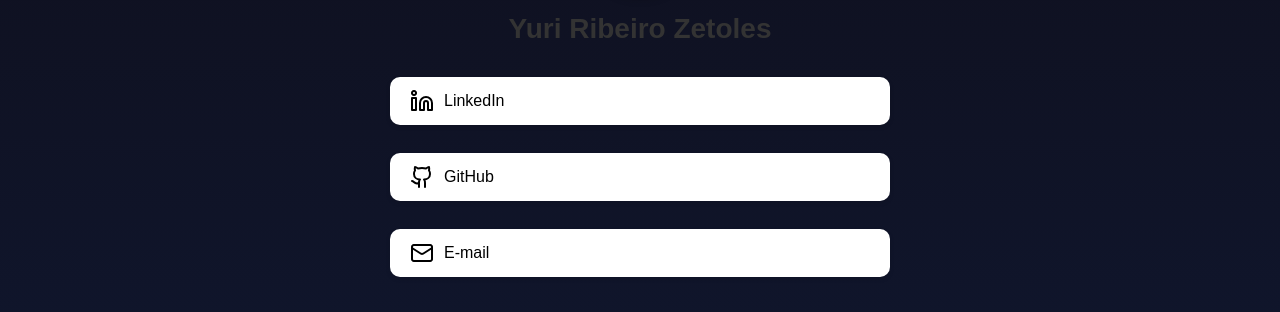
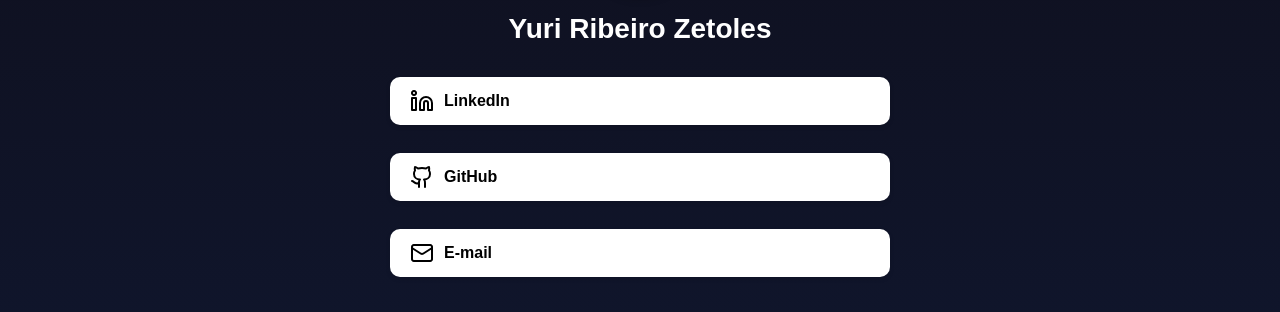
Before and after one commit to YurizinDEV/links, a website built with Vite: page index.html in a window 1280 px wide. Shown: the part 227-539 px from the top of the page. Built offline with nearby package versions, Linux system fonts and the light colour scheme; data requests are answered from the project's data file; grey boxes are pictures that could not be loaded.

Commit message:
feat: melhorar estrutura do HTML e adicionar novas propriedades de estilo no CSS e TypeScript

```diff
--- a/index.html
+++ b/index.html
@@ -9,14 +9,12 @@
   <title>Link</title>
 </head>
 
-<body>  <div class="container" id="user-container">
-    <!-- Conteúdo do perfil do usuário -->
+<body>
+  <div class="container" id="user-container">
     <img src="" alt="Foto de perfil" class="profile-image" id="imagem" />
     <h1 class="profile-name" id="nome">Carregando...</h1>
 
-    <!-- Container para os links -->
     <div class="links-container" id="links">
-      <!-- Os links serão inseridos aqui dinamicamente -->
     </div>
 
     <div class="qrcode-container">
--- a/src/main.ts
+++ b/src/main.ts
@@ -16,6 +16,7 @@
     fundo: string;
     corLink: string;
     corLinkHover: string;
+    corIcone: string;
     corTextoLink: string;
     borderRadius: string;
     links: Link[];
@@ -25,7 +26,6 @@
 const id = params.get('id') || '1';
 
 async function buscarDados(id: string) {
-
     const response = await fetch(`http://localhost:3000/usuarios/${id}`);
     if (!response.ok) {
         throw new Error(`Erro ao buscar dados: ${response.statusText}`);
@@ -49,6 +49,7 @@
             imgIcon.src = link.icone;
             imgIcon.alt = `Ícone ${link.texto}`;
             imgIcon.className = 'link-icon';
+
             linkElement.appendChild(imgIcon);
         }
 
@@ -68,39 +69,102 @@
         styleElement.id = 'dynamic-style';
         document.head.appendChild(styleElement);
     }
+    const filtroNormal = 'brightness(0) saturate(100%)';
+    const filtroHover = isLightColor(usuario.corLinkHover)
+        ? 'brightness(0) saturate(100%)'
+        : 'brightness(0) saturate(100%) invert(1)';
+    const isBgLight = isBackgroundLight(usuario.fundo);
 
     const css = `
     body {
-        background: url('${usuario.fundo}') no-repeat center center fixed;
+        background: ${usuario.fundo};
         background-size: cover;
-        background: ${usuario.fundo};
+    }
+
+    .profile-name {
+        color: ${isBgLight ? '#000000' : '#ffffff'};
+        transition: color 0.3s ease;
     }
 
     .link {
         background-color: ${usuario.corLink};
         color: ${usuario.corTextoLink};
         border-radius: ${usuario.borderRadius};
-            transition: background-color 0.3s ease;
+        transition: all 0.3s ease;
         margin: 8px 0;
         padding: 12px 20px;
         display: flex;
         align-items: center;
         text-decoration: none;
         width: 100%;
+        font-weight: 600
     }
 
     .link:hover {
         background-color: ${usuario.corLinkHover};
+        color: ${isLightColor(usuario.corLinkHover) ? '#000000' : '#ffffff'};
     }
 
     .link-icon {
         width: 24px;
         height: 24px;
         margin-right: 10px;
+        transition: all 0.3s ease;
+        filter: ${filtroNormal};
+    }
+
+    .link:hover .link-icon {
+        filter: ${filtroHover};
     }
     `;
 
     styleElement.textContent = css;
+}
+
+function isLightColor(hexColor: string): boolean {
+    const hex = hexColor.replace(/^#/, '');
+
+    if (!/^([a-f\d]{3}){1,2}$/i.test(hex)) {
+        return true;
+    }
+
+    const r = parseInt(hex.substring(0, 2), 16);
+    const g = parseInt(hex.substring(2, 4), 16);
+    const b = parseInt(hex.substring(4, 6), 16);
+
+    const luminancia = (0.299 * r + 0.587 * g + 0.114 * b) / 255;
+
+    return luminancia > 0.5;
+}
+
+function isBackgroundLight(background: string): boolean {
+
+    if (background.startsWith('#')) {
+        return isLightColor(background);
+    }
+
+    if (background.includes('gradient')) {
+
+        const hexColors = background.match(/#[a-fA-F0-9]{3,6}/g);
+        if (hexColors && hexColors.length > 0) {
+            const middleIndex = Math.floor(hexColors.length / 2);
+            return isLightColor(hexColors[middleIndex]);
+        }
+
+        const rgbColors = background.match(/rgba?\((\d+,\s*\d+,\s*\d+)(?:,\s*[\d.]+)?\)/g);
+        if (rgbColors && rgbColors.length > 0) {
+            const rgbMatch = rgbColors[0].match(/\d+/g);
+            if (rgbMatch && rgbMatch.length >= 3) {
+                const r = parseInt(rgbMatch[0], 10);
+                const g = parseInt(rgbMatch[1], 10);
+                const b = parseInt(rgbMatch[2], 10);
+                const luminancia = (0.299 * r + 0.587 * g + 0.114 * b) / 255;
+                return luminancia > 0.5;
+            }
+        }
+    }
+
+    return false;
 }
 
 async function inicializarPagina() {
@@ -113,11 +177,16 @@
     if (imagem) {
         imagem.src = usuario.foto;
         imagem.alt = `Foto de perfil de ${usuario.nome}`;
+    }    const body = document.body;
+    if (body && usuario.fundo) {
+        if (usuario.fundo.startsWith('http') || usuario.fundo.startsWith('./')) {
+            body.style.backgroundImage = `url(${usuario.fundo})`;
+            body.style.backgroundSize = 'cover';
+            body.style.backgroundPosition = 'center center';
+            body.style.backgroundRepeat = 'no-repeat';
+        } else {
+            body.style.background = usuario.fundo;
         }
-
-    const body = document.getElementById('body');
-    if (body && usuario.fundo) {
-        body.style.backgroundImage = `url(${usuario.fundo})`;
     }
 
     const linksContainer = document.getElementById('links');
--- a/src/style.css
+++ b/src/style.css
@@ -22,8 +22,6 @@
   padding: 40px 20px;
   position: relative;
 }
-
-
 
 .profile-image {
   width: 120px;
```
Lines whose indentation alone changed are shown as unchanged.
